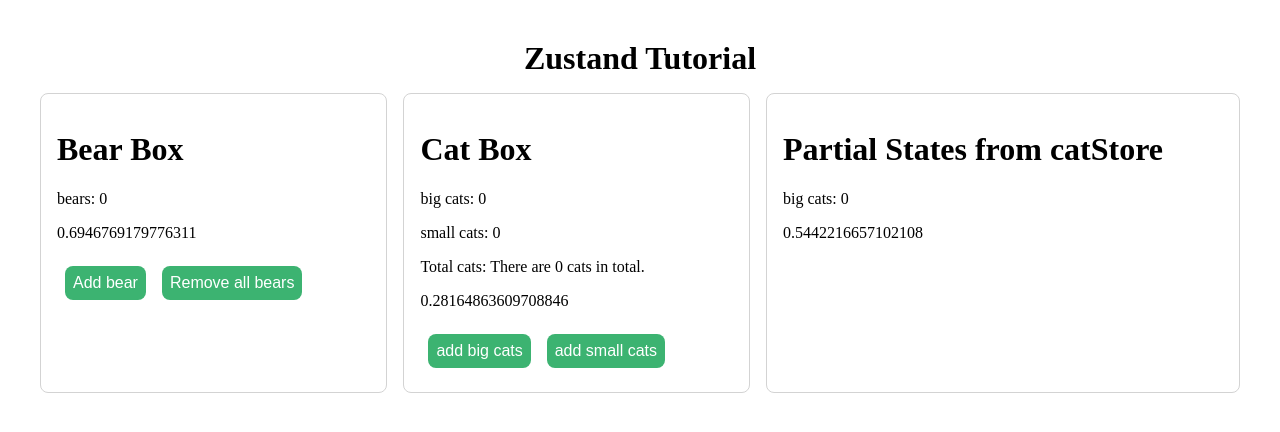
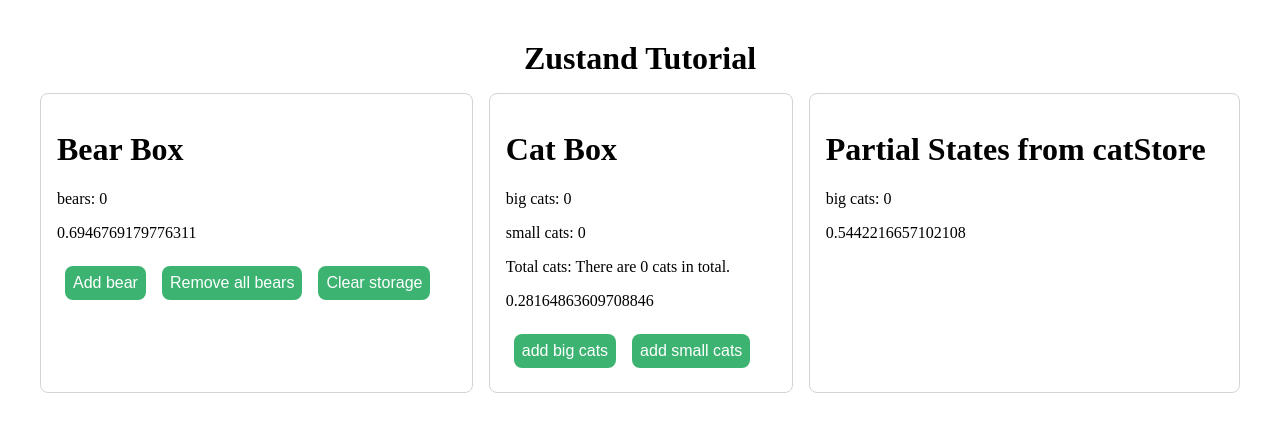
Before and after one commit to I-m-sleeping/kanban-zustand, a React (Vite) app: page / in a window 1280 px wide. Shown: the top 432 px of the page. Built offline with nearby package versions, Linux system fonts and the light colour scheme.

Commit message:
clear storage

```diff
--- a/src/components/BearBox.tsx
+++ b/src/components/BearBox.tsx
@@ -14,6 +14,7 @@
       <div>
         <button onClick={increasePopulation}>Add bear</button>
         <button onClick={removeAllBears}>Remove all bears</button>
+        <button onClick={useBearStore.persist.clearStorage}>Clear storage</button>
       </div>
     </div>
   )
```
